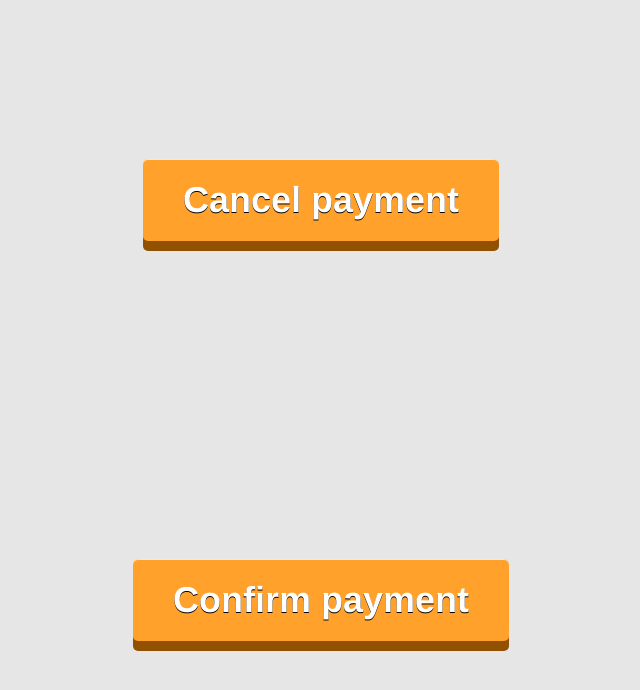
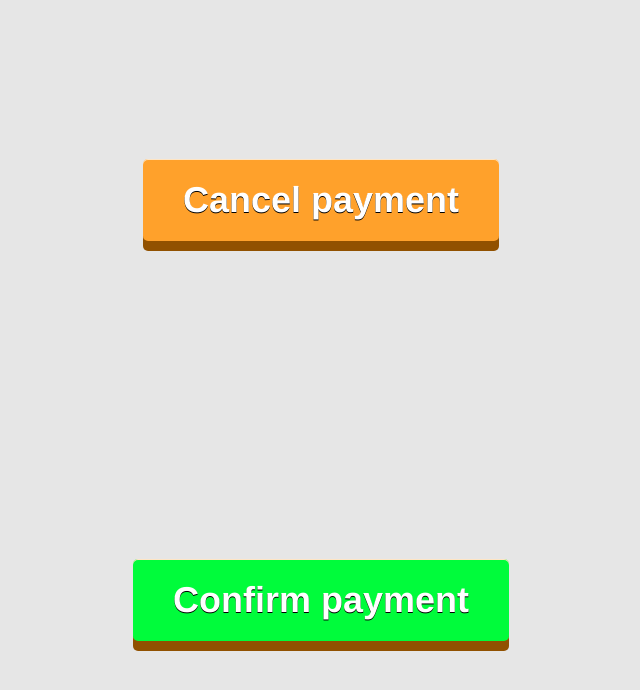
Before and after one commit to thiagomayrink/iframe-app, a React (Create React App) app: page / in a window 1280 px wide. Shown: the top 690 px of the page, without its empty margins (319-959 px from the left). Built offline with nearby package versions, Linux system fonts and the light colour scheme.

Commit message:
feat: ajust confirm button color

```diff
--- a/src/App.css
+++ b/src/App.css
@@ -70,7 +70,7 @@
   font-size:36px;
   text-align: center;
   text-decoration:none;
-  background-color:#FFA12B;
+  background-color:#00fc3b;
   display:block;
   position:relative;
   padding:20px 40px;
```
